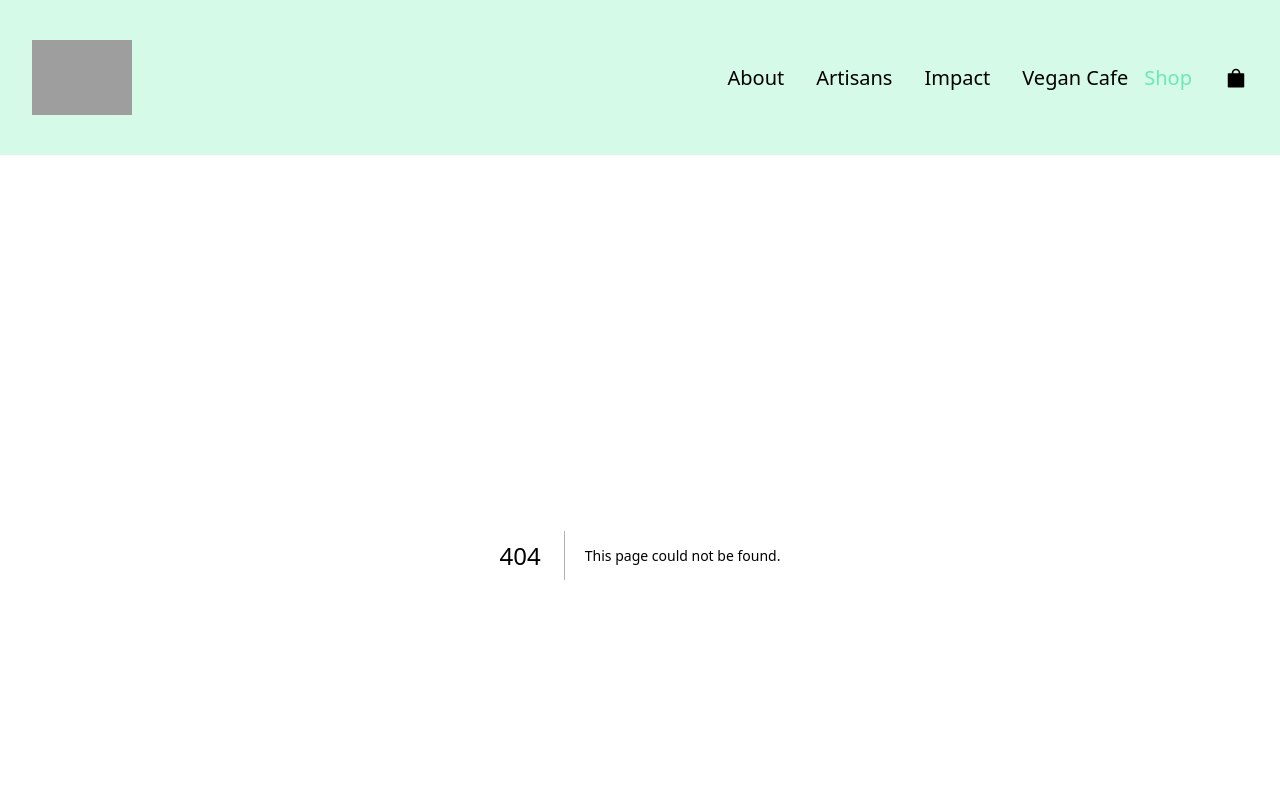
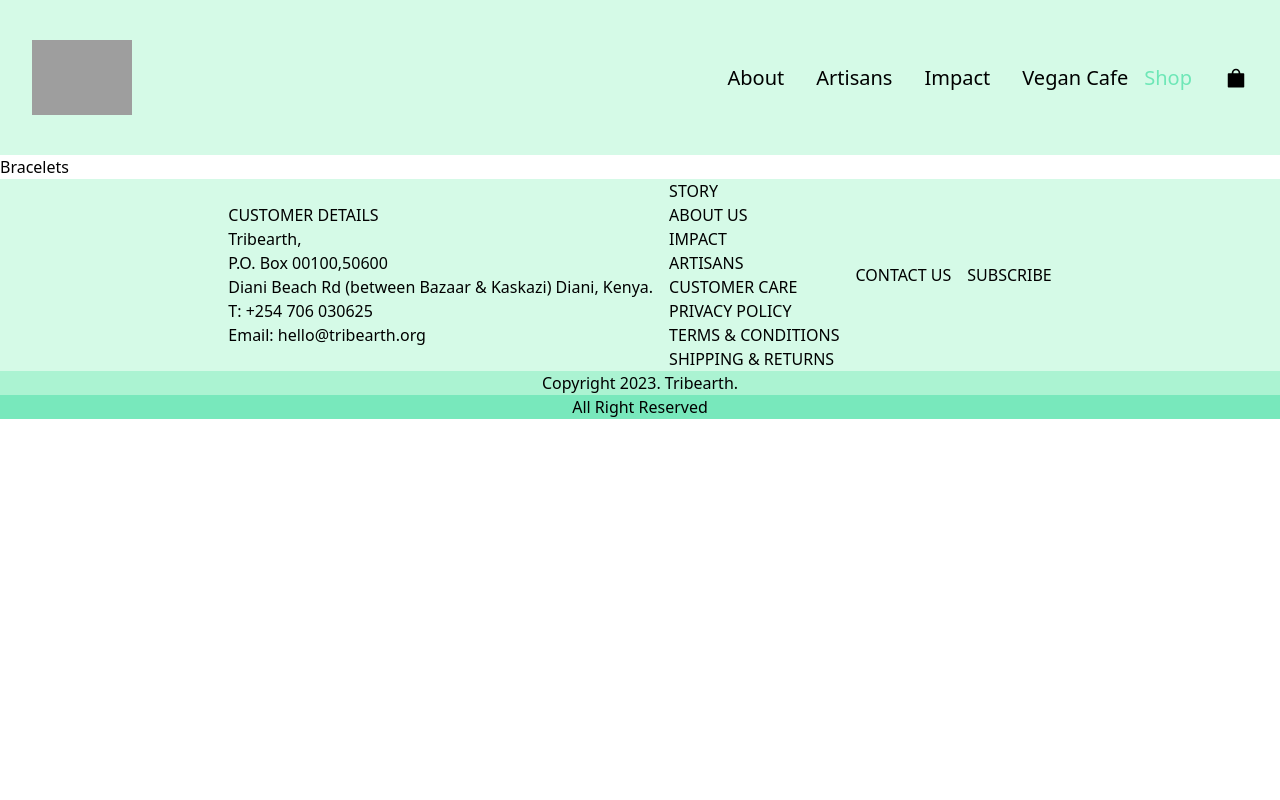
Before and after one commit to MatthewsRicky/finaltribe, a Next.js app in the folder tribearth/: page /shop/bracelets in a window 1280 px wide. Before the commit this address had no page. Shown: the top 800 px of the page. Built offline with nearby package versions, Linux system fonts and the light colour scheme; grey boxes are pictures that could not be loaded.

Commit message:
Create page.tsx

```diff
--- /dev/null
+++ b/tribearth/app/shop/bracelets/page.tsx
@@ -0,0 +1,9 @@
+"use client";
+
+const Bracelets = () => {
+  return (
+    <div>Bracelets</div>
+  )
+}
+
+export default Bracelets
```
